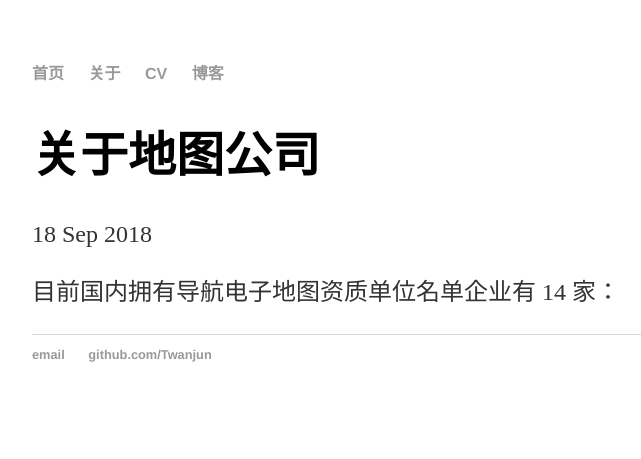
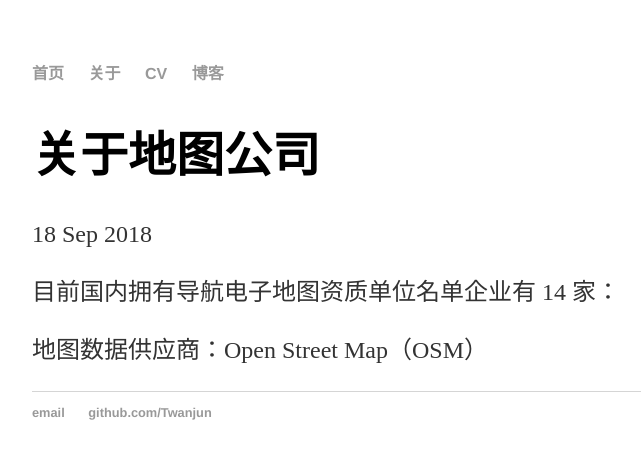
Before and after one commit to Twanjun/Twanjun.github.io, a Jekyll site: the page built from _posts/2018-09-16-map-01.md, in a window 1280 px wide. Shown: the top 459 px of the page, without its empty margins (160-801 px from the left). Built offline with Jekyll 4.4.1, drawn with Linux system fonts in a browser that asks for light colours.

Commit message:
Update 2018-09-16-map-01.md

```diff
--- a/_posts/2018-09-16-map-01.md
+++ b/_posts/2018-09-16-map-01.md
@@ -5,3 +5,5 @@ date: 2018-09-18
 ---
 
 目前国内拥有导航电子地图资质单位名单企业有 14 家：
+
+地图数据供应商：Open Street Map（OSM）
```
